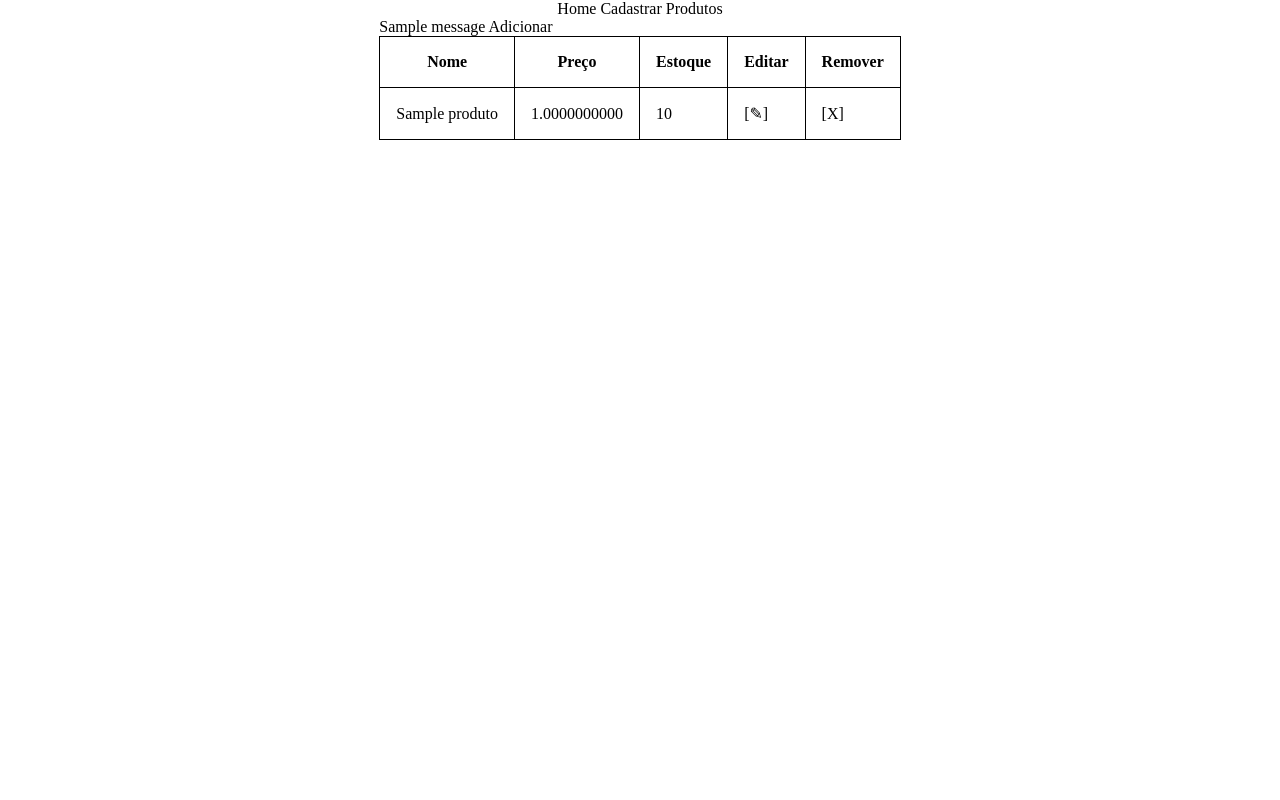
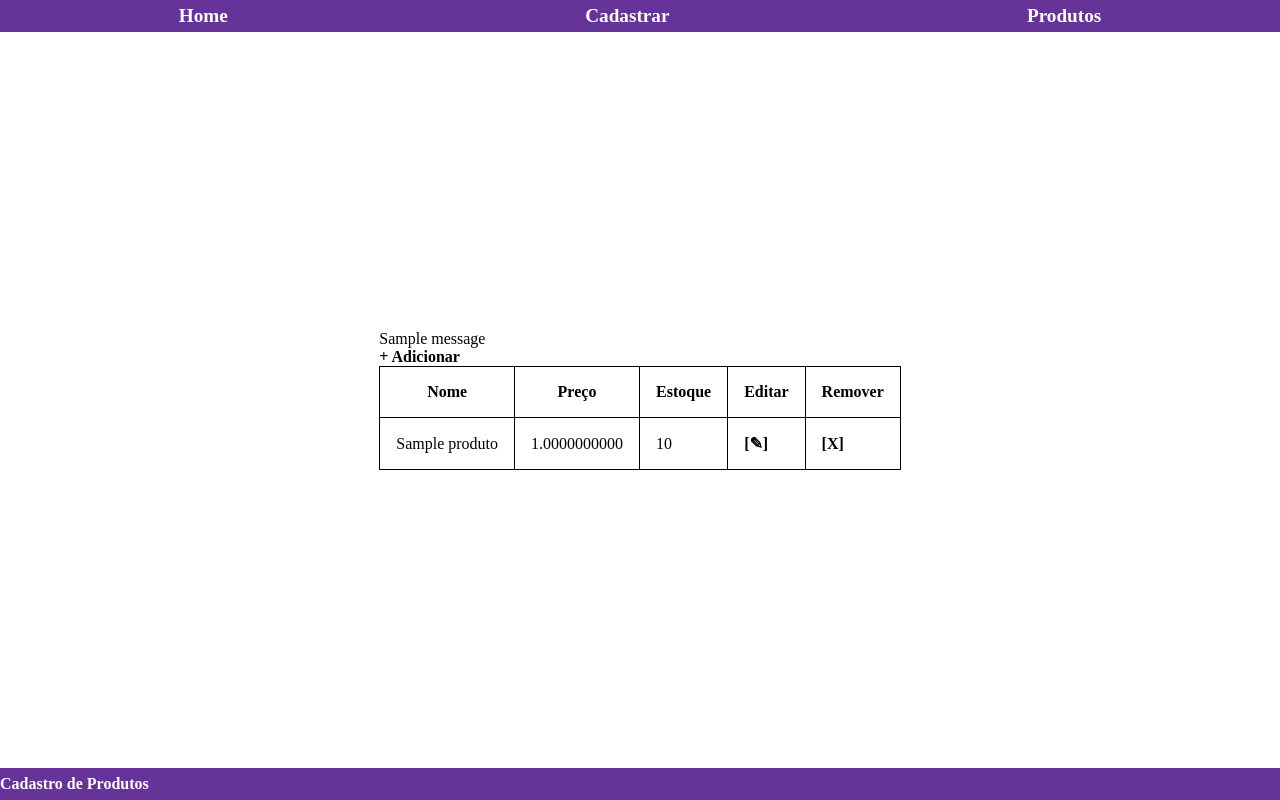
Before and after one commit to Alvaro13HB/Flask, a Flask app: page /produto in a window 1280 px wide. Run offline with Flask 3, Linux system fonts and the light colour scheme; tables that the repository leaves empty hold one stand-in row (values such as "Sample post"); one stand-in notice (Sample message) is shown.

Commit message:
finalizado

```diff
--- a/app.py
+++ b/app.py
@@ -37,10 +37,10 @@ def produto_save():
         produto = Produto(nome, preco, qtd)
         db.session.add(produto)
         db.session.commit()
-        flash("Usuário cadastrado com sucesso!!!")
+        flash("Produto cadastrado com sucesso.")
         return redirect('/produto')
     else:
-        flash("Preencha todos os campos!!!")
+        flash("Preencha todos os campos.")
         return redirect('/produto/add')
 
 
@@ -50,10 +50,10 @@ def produto_remove(id):
     try:
         db.session.delete(produto)
         db.session.commit()
-        flash("Usuário removido com sucesso!!!")
+        flash("Produto removido com sucesso.")
         return redirect('/produto')
     except:
-        flash("Usuário Inválido")
+        flash("Produto Inválido.")
         return redirect('/produto')
 
 
@@ -75,12 +75,11 @@ def produto_edit_save():
         produto.preco = preco
         produto.quantidade_estoque = qtd
         db.session.commit()
-        flash("Dados alterados com sucesso!!!")
+        flash("Dados alterados com sucesso.")
         return redirect('/produto')
     else:
-        flash("Preencha todos os campos!!!")
+        flash("Preencha todos os campos.")
         return redirect('/produto')
-
 
 
 if __name__ == '__main__':
--- a/static/css/style.css
+++ b/static/css/style.css
@@ -17,13 +17,43 @@ body {
     align-items: center;
 }
 
-a {
-    text-decoration: none;
+nav {
+    background-color: rebeccapurple;
+    width: 100%;
+    height: 2rem;
+    display: flex;
+    flex-direction: row;
+    justify-content: space-around;
+    align-items: center;
 }
 
-fieldset {
+nav a {
+    text-decoration: none;
+    color: white;
+    font-weight: 800;
+    font-size: larger;
+}
+
+main {
+    display: flex;
+    align-items: center;
+    height: calc(100vh - 4rem);
+}
+
+main a{
+    text-decoration: none;
+    font-weight: 800;
+}
+
+.lista_produtos {
+    display: flex;
+    flex-direction: column;
+}
+
+form {
     border: 1px solid black;
     padding: 1rem;
+    max-width: fit-content;
 }
 
 table, td, tr, th {
@@ -33,8 +63,8 @@ table, td, tr, th {
 }
 
 button {
-    background-color: black;
-    color: white;
+    background-color: white;
+    border: 1px solid black;
     margin-top: 1rem;
 }
 
@@ -47,3 +77,16 @@ input {
     border: 1px solid black;
     display: block;
 }
+
+footer {
+    height: 2rem;
+    width: 100%;
+    background-color: rebeccapurple;
+    display: flex;
+    align-items: center;
+}
+footer h1 {
+    color: white;
+    text-decoration: none;
+    font-size: medium;
+}
--- a/templates/base.html
+++ b/templates/base.html
@@ -16,5 +16,8 @@
         {% block conteudo %}
         {% endblock %}
     </main>
+    <footer>
+        <h1>Cadastro de Produtos</h1>
+    </footer>
 </body>
 </html>
--- a/templates/index.html
+++ b/templates/index.html
@@ -1,5 +1,5 @@
 {% extends "base.html" %}
 
 {% block conteudo %}
-    <h1>Bem-vindo</h1>
+    <h1>Boas-Vindas!!!</h1>
 {% endblock %}
--- a/templates/lista_produtos.html
+++ b/templates/lista_produtos.html
@@ -1,13 +1,14 @@
 {% extends "base.html" %}
 
 {% block conteudo %}
+    <div class="lista_produtos">
         {% set mensagens = get_flashed_messages() %}
         {% if mensagens %}
             {% for msg in mensagens %}
                 {{ msg }}
             {% endfor %}
         {% endif %}
-    <a href="/produto/add">Adicionar</a>
+        <a href="/produto/add">+ Adicionar</a>
         <table>
             <tr>
                 <th>Nome</th>
@@ -30,4 +31,5 @@
             </tr>
             {% endfor %}
         </table>
+    </div>
 {% endblock %}
```
Also changed, not shown: templates/produto_add.html (+11 -16 lines), templates/produto_edit.html (+12 -17 lines). Lines whose indentation alone changed are shown as unchanged.
